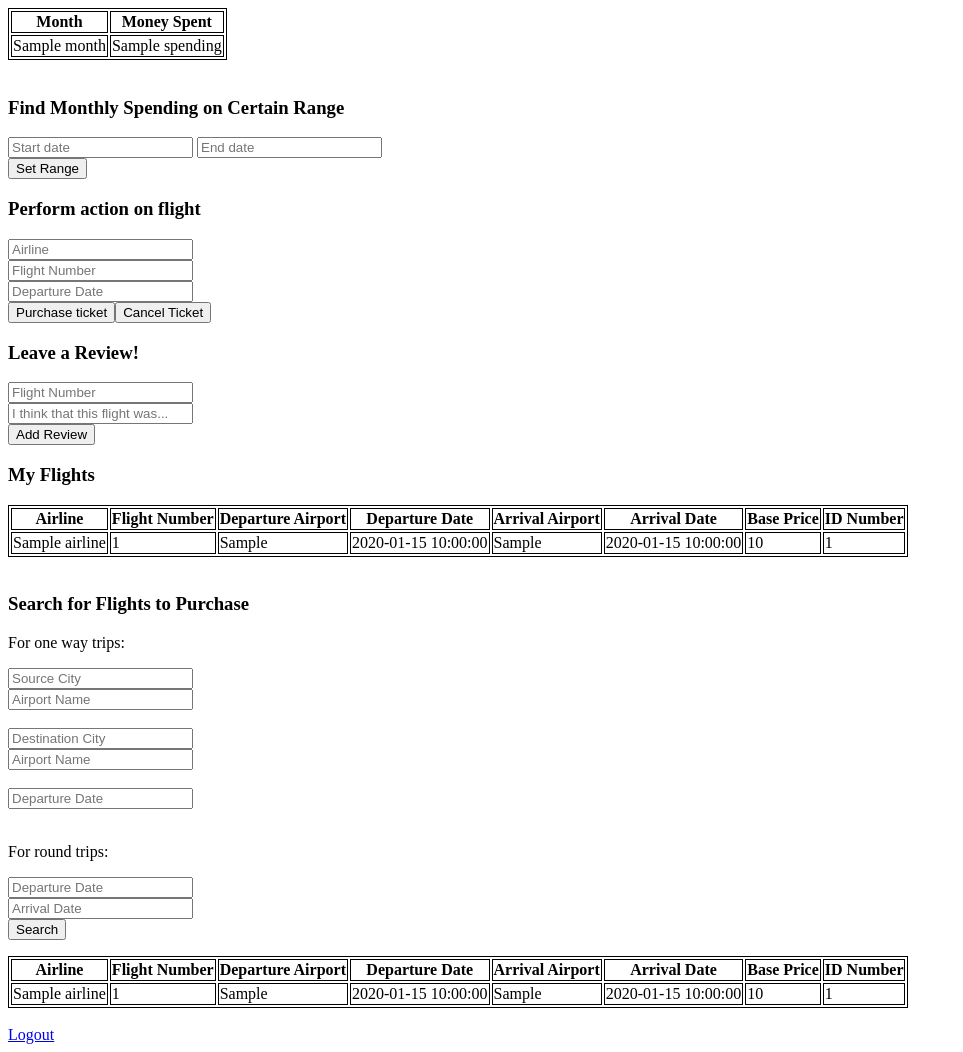
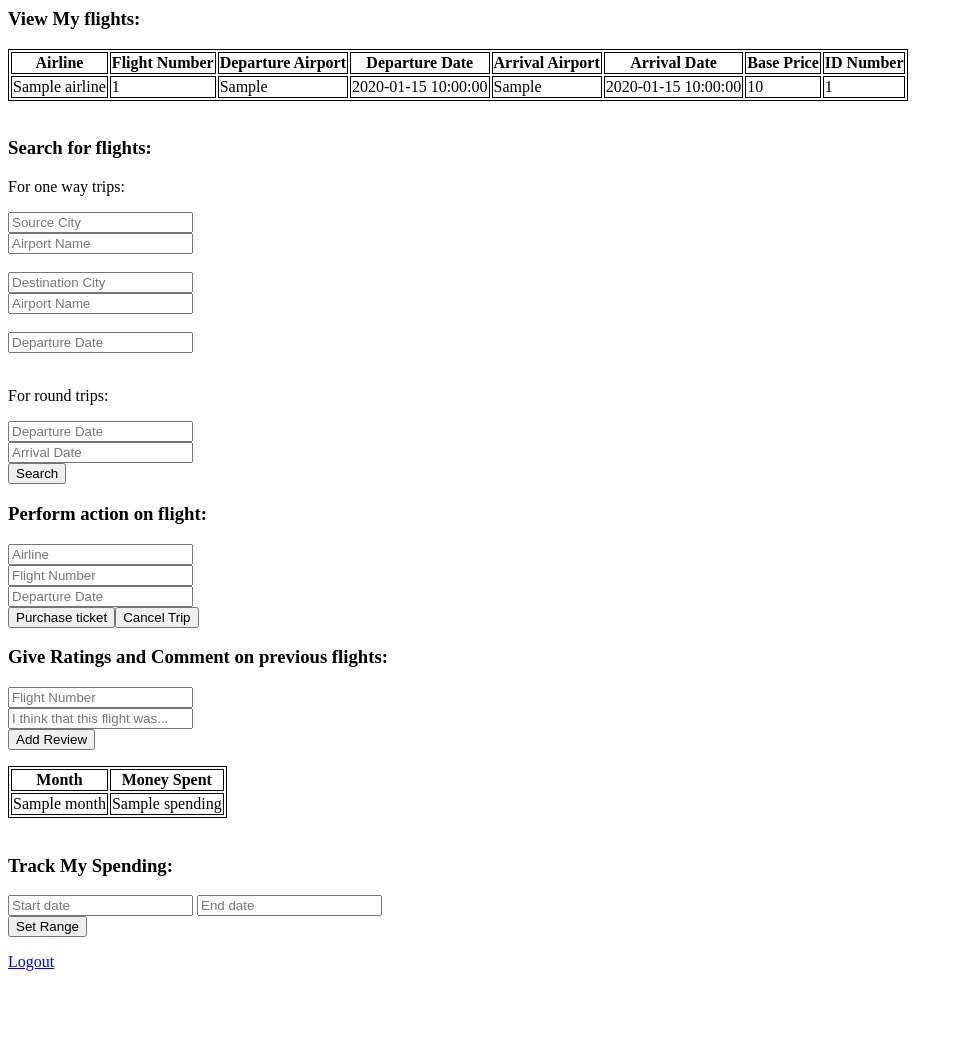
Before and after one commit to Cody-Jiang-Zhihong/Air-Ticket-Reservation-System, a Flask app: template templates/customer.html in a window 1280 px wide. Shown: the whole page, without its empty margins (0-963 px from the left). After the commit the page ends 971 px from the top, so only its background shows below. Run offline with Flask 2, Linux system fonts and the light colour scheme; the template is opened without the code that fills it: most values are stand-ins (such as "Sample title", 1, 10 or a date in 2020).

Commit message:
Update customer.html

```diff
--- a/templates/customer.html
+++ b/templates/customer.html
@@ -8,42 +8,8 @@
 	}
 </style>
 
-{% if error %}
-	<p class="spent"><strong>You have spent</strong> {{error}} <strong> dollars this month</strong></p>
-{% endif %}
 
-<table>
-	<th>Month</th>
-	<th>Money Spent</th>
-
-{% for line in monthly_spending %}
-	<tr>
-		<td>{{line['month']}}</td>
-		<td>{{line['spending']}}</td>
-	</tr>
-{% endfor %}
-</table><br>
-
-<form action="/" method="POST">
-	<h3>Find Monthly Spending on Certain Range</h3>
-	<input type="text" name = "date_start" placeholder="Start date"/>
-	<input type="text" name = "date_end" placeholder="End date"/></br>
-	<input type="submit" value = "Set Range">
-</form>
-
-<form action="/" method="POST">
-	<h3>Perform action on flight</h3>
-	<input type="text" name = "p_airline" placeholder="Airline"/></br>
-	<input type="text" name = "p_flight_number" placeholder="Flight Number"/></br>
-	<input type="text" name = "p_departure_date" placeholder="Departure Date"/></br>
-	<input type="submit" value = "Purchase ticket"><input type="submit" value = "Cancel Ticket">
-	<h3>Leave a Review!</h3>
-	<input type="text" name = "rating" placeholder="Flight Number"/></br>
-	<input type="text" name = "comment" placeholder="I think that this flight was..."/></br>
-	<input type="submit" value = "Add Review">
-</form>
-
-<h3>My Flights</h3>
+<h3>View My flights:</h3>
 <table>
 	<th>Airline</th>
 	<th>Flight Number</th>
@@ -69,7 +35,7 @@
 </table><br>
 
 <form action="/" method="POST">
-	<h3>Search for Flights to Purchase</h3>
+	<h3>Search for flights:</h3>
 	<p>For one way trips:</p>
 	<input type="text" name = "source_city" placeholder="Source City"/></br>
 	<input type="text" name = "airport_name1" placeholder="Airport Name"/></br>
@@ -86,29 +52,47 @@
 		<p class="error"><strong>Error:</strong> {{error}}</p>
 	{% endif %}
 </form>
+
+<form action="/" method="POST">
+	<h3>Perform action on flight:</h3>
+	<input type="text" name = "p_airline" placeholder="Airline"/></br>
+	<input type="text" name = "p_flight_number" placeholder="Flight Number"/></br>
+	<input type="text" name = "p_departure_date" placeholder="Departure Date"/></br>
+	<input type="submit" value = "Purchase ticket"><input type="submit" value = "Cancel Trip">
+
+	<h3>Give Ratings and Comment on previous flights:</h3>
+	<input type="text" name = "rating" placeholder="Flight Number"/></br>
+	<input type="text" name = "comment" placeholder="I think that this flight was..."/></br>
+	<input type="submit" value = "Add Review">
+</form>
+
+
+
+
+
 <table>
-	<th>Airline</th>
-	<th>Flight Number</th>
-	<th>Departure Airport</th>
-	<th>Departure Date</th>
-	<th>Arrival Airport</th>
-	<th>Arrival Date</th>
-	<th>Base Price</th>
-	<th>ID Number</th>
+	<th>Month</th>
+	<th>Money Spent</th>
 
-{% for line in flights %}
+{% for line in monthly_spending %}
 	<tr>
-		<td>{{line['airline']}}</td>
-		<td>{{line['flight_number']}}</td>
-		<td>{{line['departure_airport']}}</td>
-		<td>{{line['departure_date_and_time']}}</td>
-		<td>{{line['arrival_airport']}}</td>
-		<td>{{line['arrival_date_and_time']}}</td>
-		<td>{{line['base_price']}}</td>
-		<td>{{line['ID_num']}}</td>
+		<td>{{line['month']}}</td>
+		<td>{{line['spending']}}</td>
 	</tr>
 {% endfor %}
 </table><br>
+
+<form action="/" method="POST">
+	<h3>Track My Spending:</h3>
+	<input type="text" name = "date_start" placeholder="Start date"/>
+	<input type="text" name = "date_end" placeholder="End date"/></br>
+	<input type="submit" value = "Set Range">
+</form>
+
+{% if error %}
+	<p class="spent"><strong>You have spent</strong> {{error}} <strong> dollars this month</strong></p>
+{% endif %}
+
 
 <a href="/logout">Logout</a>
 
```
